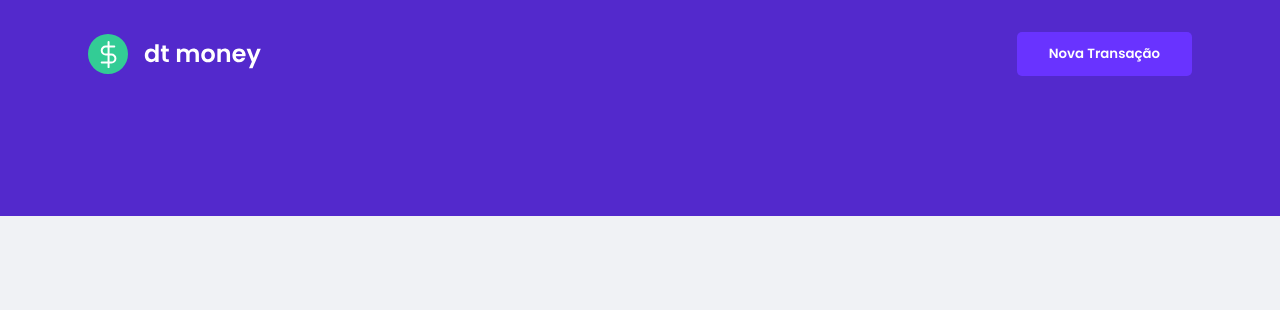
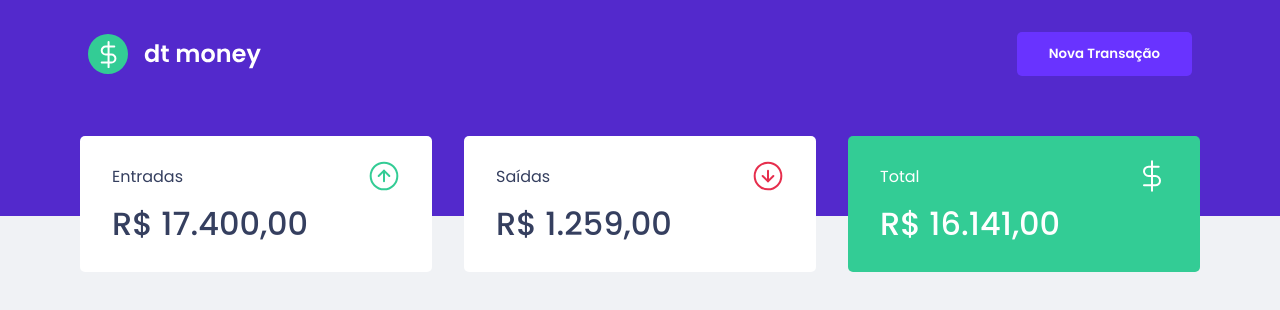
Before and after one commit to rodrigoDev6/dtmoney-reactApp, a React (Create React App) app: page / in a window 1280 px wide. Shown: the top 310 px of the page. Built offline with nearby package versions, Linux system fonts and the light colour scheme.

Commit message:
add dasdhboard and summary

```diff
--- a/public/index.html
+++ b/public/index.html
@@ -1,5 +1,6 @@
 <!DOCTYPE html>
 <html lang="en">
+
 <head>
   <link rel="preconnect" href="https://fonts.googleapis.com" />
 
@@ -7,13 +8,12 @@
   <link rel="shortcut icon" href="favicon.png " type="image/png" />
   <title>Dt Money App</title>
 
-    <link
-      href="https://fonts.googleapis.com/css2?family=Poppins:wght@400;600&display=swap"
-      rel="stylesheet"
-    />
+  <link href="https://fonts.googleapis.com/css2?family=Poppins:wght@400;500;600&display=swap" rel="stylesheet" />
 </head>
+
 <body>
   <noscript>You need to enable JavaScript to run this app.</noscript>
   <div id="root"></div>
 </body>
+
 </html>
--- a/src/App.tsx
+++ b/src/App.tsx
@@ -1,10 +1,11 @@
 import { Header } from './components/header'
 import { GlobalStyle } from './styles/global'
-
+import { Dashboard } from './components/Dashboard'
 export function App() {
   return (
     <>
       <Header></Header>
+      <Dashboard></Dashboard>
       <GlobalStyle></GlobalStyle>
     </>
   )
--- /dev/null
+++ b/src/components/Dashboard/index.tsx
@@ -0,0 +1,10 @@
+import { Summary } from '../Summary'
+import { Container } from './styles'
+
+export function Dashboard() {
+  return (
+    <Container>
+      <Summary></Summary>
+    </Container>
+  )
+}
--- /dev/null
+++ b/src/components/Dashboard/styles.ts
@@ -0,0 +1,6 @@
+import styled from 'styled-components'
+
+export const Container = styled.main`
+  max-width: 70rem;
+  margin: 0 auto;
+`
--- /dev/null
+++ b/src/components/Summary/index.tsx
@@ -0,0 +1,32 @@
+import incomeImg from '../../assets/income.svg'
+import outcomeImg from '../../assets/outcome.svg'
+import totalImg from '../../assets/total.svg'
+import { Container, Card } from './styles'
+
+export function Summary() {
+  return (
+    <Container>
+      <Card>
+        <header>
+          <p>Entradas</p>
+          <img src={incomeImg} alt="Entradas" />
+        </header>
+        <strong>R$ 17.400,00</strong>
+      </Card>
+      <Card>
+        <header>
+          <p>Saídas</p>
+          <img src={outcomeImg} alt="Entradas" />
+        </header>
+        <strong>R$ 1.259,00</strong>
+      </Card>
+      <Card>
+        <header>
+          <p>Total</p>
+          <img src={totalImg} alt="Entradas" />
+        </header>
+        <strong>R$ 16.141,00</strong>
+      </Card>
+    </Container>
+  )
+}
--- /dev/null
+++ b/src/components/Summary/styles.ts
@@ -0,0 +1,38 @@
+import styled from 'styled-components'
+
+export const Container = styled.div`
+  display: grid;
+  gap: 2rem;
+  grid-template-columns: repeat(3, 1fr);
+
+  align-items: center;
+  justify-content: center;
+
+  margin-top: -5rem;
+`
+
+export const Card = styled.div`
+  background-color: var(--shape);
+  padding: 1.5rem 2rem;
+  border-radius: 5px;
+  color: var(--text-title);
+
+  header {
+    display: flex;
+    justify-content: space-between;
+    align-items: center;
+
+    margin-bottom: 0.5rem;
+  }
+
+  strong {
+    display: block;
+    font-size: 2rem;
+    font-weight: 500;
+  }
+
+  :last-child {
+    background-color: var(--green);
+    color: var(--shape);
+  }
+`
--- a/src/components/header/styles.ts
+++ b/src/components/header/styles.ts
@@ -8,7 +8,7 @@
 export const Content = styled.div`
   max-width: 70rem;
   margin: auto;
-  padding: 2rem 0.5rem;
+  padding: 2rem 0.5rem 0;
 
   display: flex;
   justify-content: space-between;
--- a/src/styles/global.ts
+++ b/src/styles/global.ts
@@ -1,10 +1,11 @@
-import { createGlobalStyle } from "styled-components";
+import { createGlobalStyle } from 'styled-components'
 
 export const GlobalStyle = createGlobalStyle`
 
   :root{
     --background: #f0f2f5;
     --shape: #ffffff;
+    --green: #33CC95;
 
     --red: #e52e4d;
     --blue: #5329cc;
```
Lines whose indentation alone changed are shown as unchanged.
